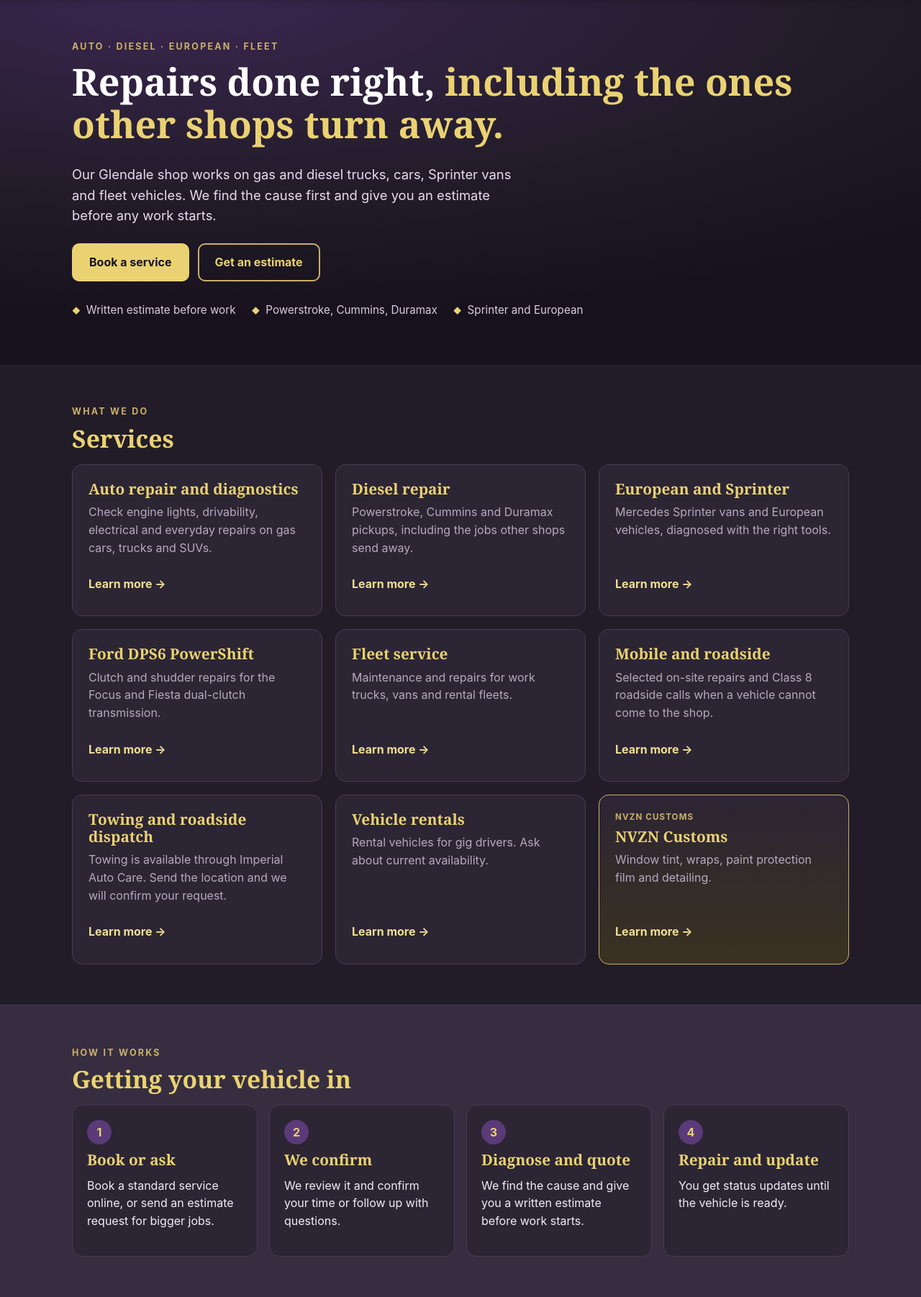
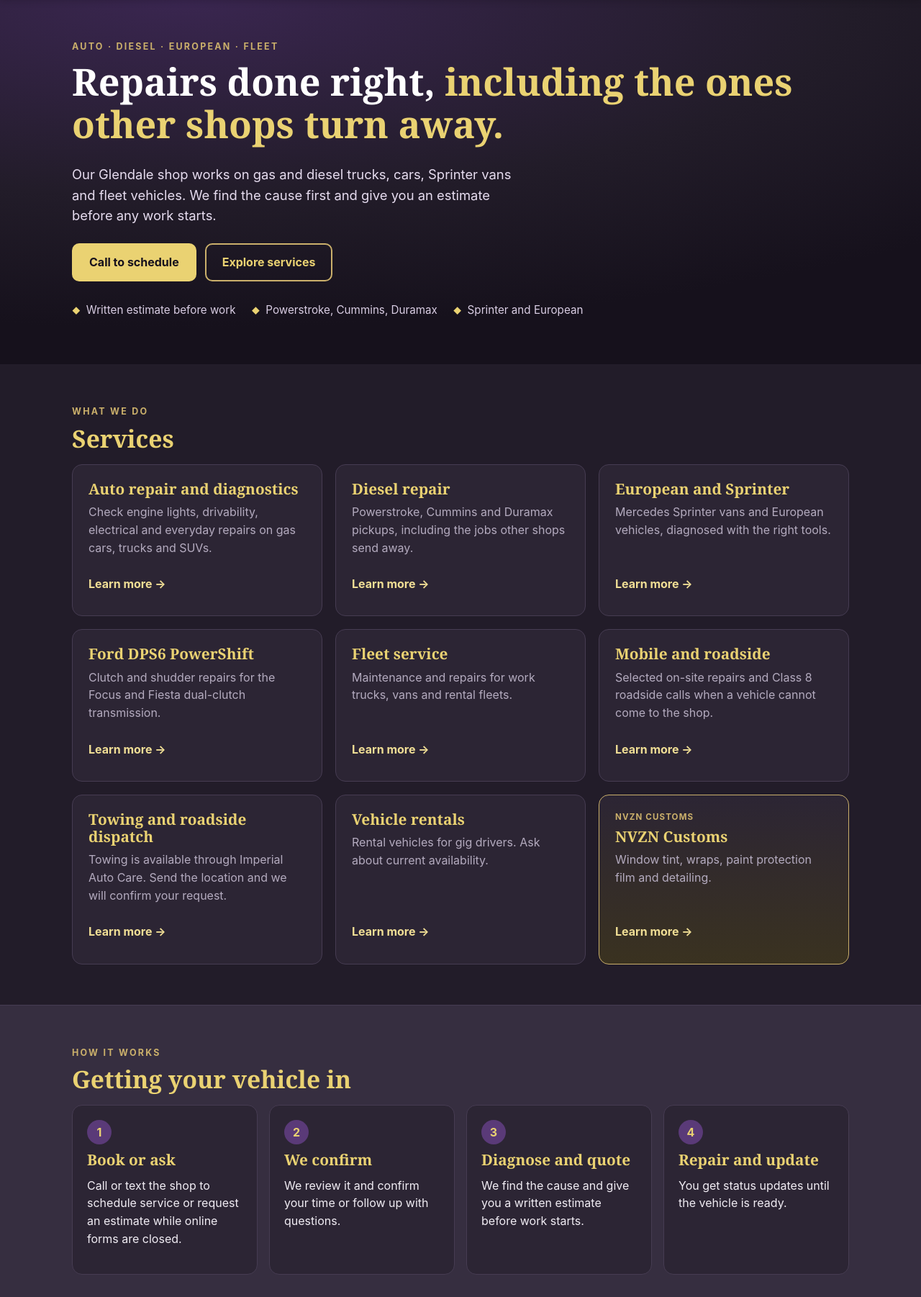
Before and after one commit to imperialauto/shop, a FastAPI app: page /site in a window 1280 px wide. Shown: the part 150-1952 px from the top of the page at 72% size. Run offline with FastAPI, Linux system fonts and the light colour scheme.

Commit message:
fix(site): show usable homepage actions while online forms are disabled

```diff
--- a/app/templates/site/home.html
+++ b/app/templates/site/home.html
@@ -6,8 +6,13 @@
     <h1>Repairs done right, <em>including the ones other shops turn away.</em></h1>
     <p class="lead">Our Glendale shop works on gas and diesel trucks, cars, Sprinter vans and fleet vehicles. We find the cause first and give you an estimate before any work starts.</p>
     <div class="actions">
+      {% if forms_open %}
       <a class="btn btn-gold" href="/site/book">Book a service</a>
       <a class="btn btn-outline" href="/site/estimate">Get an estimate</a>
+      {% else %}
+      <a class="btn btn-gold" href="tel:{{ business.phone_tel }}">Call to schedule</a>
+      <a class="btn btn-outline" href="/site/services">Explore services</a>
+      {% endif %}
     </div>
     <div class="hero-facts"><span>Written estimate before work</span><span>Powerstroke, Cummins, Duramax</span><span>Sprinter and European</span></div>
   </div>
@@ -35,7 +40,7 @@
     <div class="eyebrow">How it works</div>
     <h2>Getting your vehicle in</h2>
     <div class="steps">
-      <div><h3>Book or ask</h3><p>Book a standard service online, or send an estimate request for bigger jobs.</p></div>
+      <div><h3>Book or ask</h3><p>{% if forms_open %}Book a standard service online, or send an estimate request for bigger jobs.{% else %}Call or text the shop to schedule service or request an estimate while online forms are closed.{% endif %}</p></div>
       <div><h3>We confirm</h3><p>We review it and confirm your time or follow up with questions.</p></div>
       <div><h3>Diagnose and quote</h3><p>We find the cause and give you a written estimate before work starts.</p></div>
       <div><h3>Repair and update</h3><p>You get status updates until the vehicle is ready.</p></div>
@@ -43,7 +48,7 @@
   </div>
 </section>
 
-{% if bookable %}
+{% if bookable and forms_open %}
 <section class="section">
   <div class="wrap">
     <div class="eyebrow">Book online</div>
@@ -63,7 +68,10 @@
       <h2>Not sure what it needs?</h2>
       <p>Tell us what the vehicle is doing. Add the VIN if you have it and we will get back to you with next steps.</p>
     </div>
-    <div class="actions"><a class="btn btn-gold" href="/site/estimate">Request an estimate</a><a class="btn btn-outline" href="/site/roadside">Broken down? Roadside help</a></div>
+    <div class="actions">
+      {% if forms_open %}<a class="btn btn-gold" href="/site/estimate">Request an estimate</a><a class="btn btn-outline" href="/site/roadside">Broken down? Roadside help</a>
+      {% else %}<a class="btn btn-gold" href="tel:{{ business.phone_tel }}">Call or text the shop</a><a class="btn btn-outline" href="/site/roadside">Roadside information</a>{% endif %}
+    </div>
   </div>
 </section>
 {% endblock %}
```
